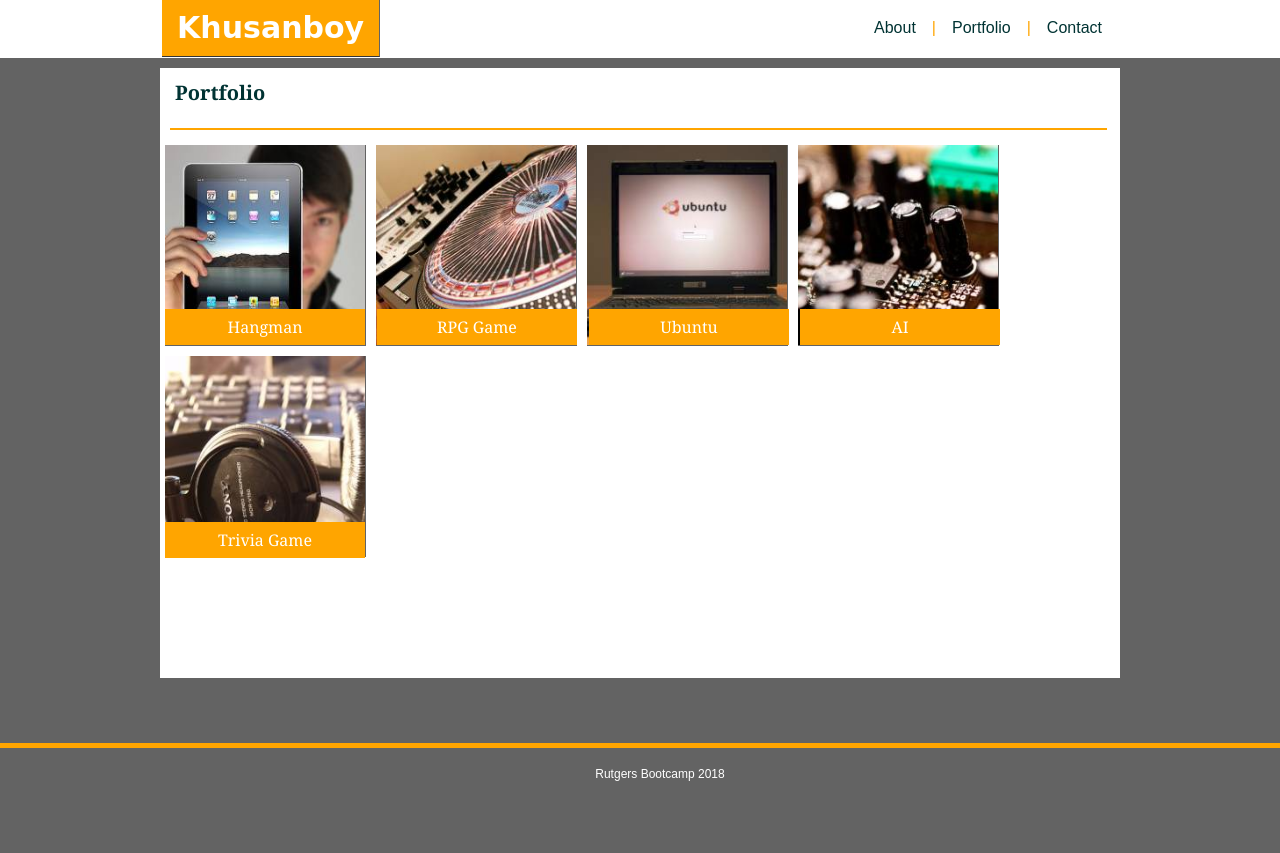
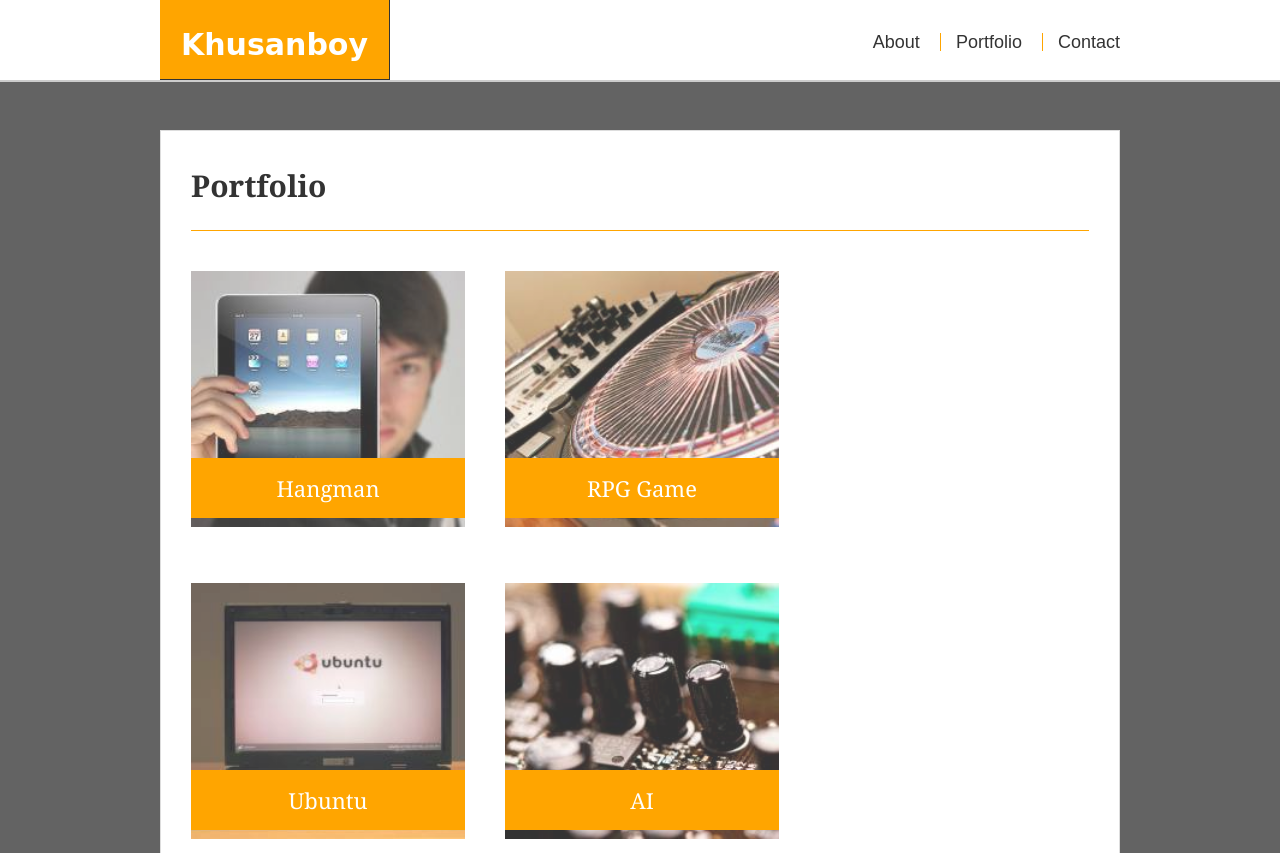
Before and after one commit to khusanboyIbragimov/Basic-Portfolio, a plain HTML site: page portfolio.html in a window 1280 px wide. Shown: the top 853 px of the page. Before the commit the page ends 800 px from the top, so only its background shows below. Drawn offline with Linux system fonts and the light colour scheme; a web font is replaced by a local one.

Commit message:
Basic Portfolio

```diff
--- a/assets/css/style.css
+++ b/assets/css/style.css
@@ -1,206 +1,229 @@
+body {
+    font-family: Arial, "Helvetica Neue", Helvetica, sans-serif;
+    font-size: 18px;
+    line-height: 34px;
+    color: #777;
+    background: #636363;
+  }
 
-body{
-    /* background-image: url("../images/beautiful-background-4.jpg"); */
-    background-color: 	#636363;
-    /* font-family: Helvetica, Arial, sans-serif; */
-    /* font-family: 'Oswald', sans-serif; */
+  * {
+    box-sizing: border-box;
+  }
 
 
-}
-.header{
-    background-color:#ffffff;
-    border-color: #cccccc;
-    height: 58px;
-    width:100%;
-}
-#header-div{
-    width:956px;
-    margin:0 auto;
-}
-#header-name {
+
+  .container {
+    width: 100%;
+    max-width: 960px;
+    margin: 0 auto;
+    clear: both;
+  }
+
+  h1,
+  h2,
+  h3,
+  p {
+    margin-bottom: 20px;
+  }
+
+  p:last-child {
+    margin-bottom: 0;
+  }
+
+  h1,
+  h2,
+  h3 {
+    font-family: Georgia, Times, "Times New Roman", serif;
+    font-weight: 700;
+    color: #333;
+  }
+
+  h1 {
+    padding-bottom: 20px;
+    font-size: 30px;
+    line-height: 49px;
+    border-bottom: 1px solid #ffa500;
+  }
+
+  h2,
+  h3 {
+    font-size: 22px;
+  }
+
+
+
+  #masthead {
+    position: fixed;
+    z-index: 99;
+    width: 100%;
+    margin: 0 0 30px;
+    overflow: auto;
+    color: #fff;
+    background: #fff;
+    border-bottom: 2px solid #ccc;
+  }
+
+  #logo {
+    float: left;
+    width: 230px;
+    height: 80px;
+    font-family: 'Oleo Script Swash Caps', cursive;
+    font-size: 30px;
+    font-weight: 700;
+    line-height: 90px;
+    color: #fff;
+    text-align: center;
+    text-decoration: none;
+    background: #ffa500;
+    border-right: 1px solid #333;
+    border-bottom: 1px solid #333;
+  }
+
+  nav {
+    float: right;
+    margin-top: 25px;
+  }
+
+  nav a {
+    display: inline-block;
+    padding-left: 15px;
+    margin-left: 15px;
+    line-height: 18px;
+    color: #333;
+    text-decoration: none;
+    border-left: 1px solid #ffa500;
+  }
+
+  nav a:first-child {
+    border-left: 0 none;
+  }
+
+
+
+  footer {
+    padding: 30px 0;
+    clear: both;
+    font-size: 12px;
+    color: #fff;
+    color: #ccc;
+    text-align: center;
+    background: #666;
+    border-top: 4px solid #ffa500;
+    height: 50px;
+  }
+
+  h3, h2 {
+    padding-bottom: 20px;
+    margin-bottom: 15px;
+    line-height: 22px;
+    border-bottom: 2px solid #eee;
+  }
+
+
+
+  #main-container {
+    padding-top: 130px;
+    min-height: calc(100vh - 70px);
+  }
+
+  .main-section {
+    float: left;
+    width: 100%;
+    max-width: 960px;
+    padding: 30px;
+    margin: 0 0 40px;
+    background: #fff;
+    border: 1px solid #ddd;
+  }
+
+  /* portfolio page */
+
+  .work {
     position: relative;
-    background-color:#ffa500;
-    color:#ffffff;
-    width:20%;
-    font-family:'Oleo Script Swash Caps', cursive;
-    padding:13px;
     float: left;
+    width: 274px;
+    margin: 20px 0 25px;
+    overflow: auto;
+  }
+
+  .work:nth-child(even) {
+    margin-right: 40px;
+  }
+
+  .work img {
+    width: 100%;
+    border: 0 none;
+    opacity: 0.8;
+  }
+
+  .work h3 {
+    position: absolute;
+    bottom: 20px;
+    width: 100%;
+    padding: 15px;
+    margin-bottom: 0;
+    font-weight: 300;
+    line-height: 30px;
+    color: #fff;
     text-align: center;
-    font-weight: bold;
-    border-bottom: 1.5px solid #353535;
-    border-right: 1.5px solid #636363;
-    font-stretch: normal;
-    font-size: 30px;
-}
-ul{
-    list-style-type: none;
-}
-li{
-    float:right;
-    font-family: 'Libre Franklin', sans-serif;
-    color: #003333;
-    text-decoration: none;
-    padding:20px 0px 0px 0px;
-}
+    background: #ffa500;
+    border-bottom: 0;
+  }
 
-li a{
-    font-family: 'Arial', 'Helvetica Neue', Helvetica, sans-serif;
-    color: #003333;
-    text-decoration: none;
-    padding: 14px 16px;
-}
-.stick{
-color: orange;
-}
-.content{
-    width:960px;
-    margin:10px auto;
-    border-color: #dddddd;
-    background-color: #ffffff;
-    height:610px;
-}
+  .auth-image {
+    float: left;
+    width: 317px;
+    height: auto;
+    margin-top: 10px;
+    margin-right: 25px;
+    border-right: 1px solid #333;
+    border-bottom: 1px solid #333;
+  }
 
-.title{
-    color:#003333;
-    font-family: Georgia, 'Times New Roman', Times, serif;
-    padding:15px;
-    font-weight: bold;
-    font-size:20px;
-}
-hr{
-    width:935px;
-    margin:10px;
 
-    border: 0.5px solid orange;
-}
-img{
-    widows: 214px;
-    height:316px;
-    float: left;
-    margin: 5px;
-}
 
-.clear{
-    clear:both;
-}
-.contact-content{
-    font-family: 'Arial', 'Helvetica Neue', Helvetica, sans-serif;
-    color: #777777;
-    padding:20px;
-    line-height: 1.5;
-}
-.text{
-    width:100%;
-    height:20px;
+  #contact-form ul {
     margin-bottom: 20px;
-}
+  }
 
-textarea{
-    width:100%;
-    height:200px;
-    margin-bottom: 20px;
-}
-button{
-    background-color: #ffa500;;
-    color:#ffffff;
-    font-family: 'Arial', 'Helvetica Neue', Helvetica, sans-serif;
-    text-align: center;
-    padding:10px 32px;
-    border:none;
-    font-size:16px;
-}
+  #contact-form li {
+    margin-bottom: 10px;
+  }
 
-footer{
-    padding:20px;
-    background-color: 	#636363;
-    text-align: center;
-    font-family: 'Arial', 'Helvetica Neue', Helvetica, sans-serif;
-    border-top: 5px solid #ffa500;;
-    left:0;
-    bottom:0;
-    width:100%;
-    position:fixed;
-    color: white;
-    font-size: 12px;
+  label,
+  input[type=text],
+  input[type=email],
+  textarea {
+    display: block;
+    width: 100%;
+  }
 
-}
+  input[type=text],
+  input[type=email],
+  textarea {
+    height: 35px;
+    padding: 0 10px;
+    font-size: 14px;
+    border: 1px solid #ddd;
+  }
 
-.imageText{
-    position: relative;
-    height:200px;
-    float: left;
-}
-.portfolio-img{
-    position: relative;
-    width:200px;
-    height:200px;
-}
-.img-txt1 {
-    position: absolute;
-    background-color: #ffa500;
-    color:#ffffff;
-    font-family: Georgia, 'Times New Roman', Times, serif;
-    text-align: center;
-    border:none;
-    width: 180px;
-    padding: 10px;
-    bottom: -5px;
-    left: 5px;
-}
+  textarea {
+    height: 200px;
+  }
 
-.img-txt2 {
-    position: absolute;
-    background-color: #ffa500;
-    color:#ffffff;
-    font-family: Georgia, 'Times New Roman', Times, serif;
-    text-align: center;
-    border:none;
-    width:180px;
-    padding:10px;
-    bottom: -5px;
-    left: 217px;
-}
-.img-txt3 {
-    position: absolute;
-    background-color: #ffa500;
-    color:#ffffff;
-    font-family: Georgia, 'Times New Roman', Times, serif;
-    text-align: center;
-    border:none;
-    width:180px;
-    padding:10px;
-    bottom: -5px;
-    left: 429px;
-}
-.img-txt4 {
-    position: absolute;
-    background-color: #ffa500;
-    color:#ffffff;
-    font-family: Georgia, 'Times New Roman', Times, serif;
-    text-align: center;
-    border:none;
-    width:180px;
-    padding:10px;
-    bottom: -5px;
-    left: 640px;
-}
-.img-txt5 {
-    position: absolute;
-    background-color: #ffa500;
-    color:#ffffff;
-    font-family: Georgia, 'Times New Roman', Times, serif;
-    text-align: center;
-    border:none;
-    width:180px;
-    padding: 10px;
-    bottom: -218px;
-    left: 5px;
-}
-input:hover{
-    background-color: #c3c3c3;
+  input[type=submit] {
+    padding: 10px 30px;
+    font-size: 18px;
+    color: #fff;
+    cursor: pointer;
+    background: #ffa500;
+    border: 0 none;
+  }
 
-}
-img {
-    border-right: 1.8px solid #636363;
-    border-bottom: 1.8px solid #636363;
-}
+  p{
+      text-align: justify;
+  }
+
+  input:hover{
+      background-color: #c3c3c3;
+  }
--- a/portfolio.html
+++ b/portfolio.html
@@ -5,65 +5,64 @@
     <meta charset="UTF-8">
     <meta name="viewport" content="width=device-width, initial-scale=1.0">
     <meta http-equiv="X-UA-Compatible" content="ie=edge">
-    <title>Portfolio</title>
-    <link rel="stylesheet" href="assets/css/reset.css">
-    <link type="text/css" rel="stylesheet" href="assets/css/style.css">
+    <link rel="stylesheet" type="text/css" href="assets/css/reset.css">
+    <link rel="stylesheet" type="text/css" href="assets/css/style.css">
     <link href="https://fonts.googleapis.com/css?family=Oleo+Script+Swash+Caps" rel="stylesheet">
+    <title>My Profile</title>
 </head>
 
 <body>
-    <header>
-        <div class="header">
-            <div id="header-div">
-                <div id="header-name">
-                    Khusanboy
-                </div>
-                <div>
-                    <ul>
-                        <li>
-                            <a href="contact.html">Contact</a>
-                        </li>
-                        <li class="stick">|</li>
-                        <li>
-                            <a href="#">Portfolio</a>
-                        </li>
-                        <li class="stick">|</li>
-                        <li>
-                            <a href="index.html">About</a>
-                        </li>
-                    </ul>
-                </div>
-            </div>
+    <header id="masthead">
+        <div class="container">
+            <a href="index.html" id="logo">
+                Khusanboy
+            </a>
+            <nav>
+                <a href="index.html">About</a>
+                <a href="portfolio.html">Portfolio</a>
+                <a href="contact.html">Contact</a>
+            </nav>
         </div>
     </header>
-    <section class="content">
-        <div class="title">Portfolio</div>
-        <hr>
-        <div class="portfolio-content">
-            <div class="imageText">
-                <img class="portfolio-img" src="assets/images/image1.jpg" alt="image1">
-                <div class="img-txt1">Hangman</div>
-            <!-- </div> -->
-            <!-- <div> -->
-                <img class="portfolio-img" src="assets/images/image2.jpg" alt="image2">
-                <div class="img-txt2">RPG Game</div>
-            <!-- </div> -->
-            <!-- <div> -->
-                <img class="portfolio-img" src="assets/images/image3.jpg" alt="image3">
-                <div class="img-txt3">Ubuntu</div>
-            <!-- </div> -->
-            <!-- <div> -->
-                <img class="portfolio-img" src="assets/images/image4.jpg" alt="image4">
-                <div class="img-txt4">AI</div>
-            <!-- </div> -->
-            <!-- <div> -->
-                <img class="portfolio-img" src="assets/images/image5.jpg" alt="image5">
-                <div class="img-txt5">Trivia Game</div>
+    <div id="main-container" class="container">
+        <section class="main-section">
+            <h1>Portfolio</h1>
+
+            <div class="work">
+                <img src="assets/images/image1.jpg" alt="hangman">
+
+                <h3>Hangman</h3>
             </div>
+            <div class="work">
+                <img src="assets/images/image2.jpg" alt="RPG Game">
+
+                <h3>RPG Game</h3>
+            </div>
+            <div class="work">
+                <img src="assets/images/image3.jpg" alt="Ubuntu">
+
+                <h3>Ubuntu</h3>
+            </div>
+            <div class="work">
+                <img src="assets/images/image4.jpg" alt="AI">
+
+                <h3>AI</h3>
+            </div>
+            <div class="work">
+                <img src="assets/images/image5.jpg" alt="Trivia Game">
+
+                <h3>Trivia Game</h3>
+            </div>
+
+        </section>
+
         </div>
-    </section>
-    <footer>Rutgers Bootcamp 2018</footer>
 
+        <footer>
+            <div class="container">
+                Rutgers Bootcamp 2018
+            </div>
+        </footer>
 </body>
 
 </html>
```
Also changed, not shown: contact.html (+37 -33 lines), index.html (+33 -52 lines), assets/images/Ki.svg (added).
